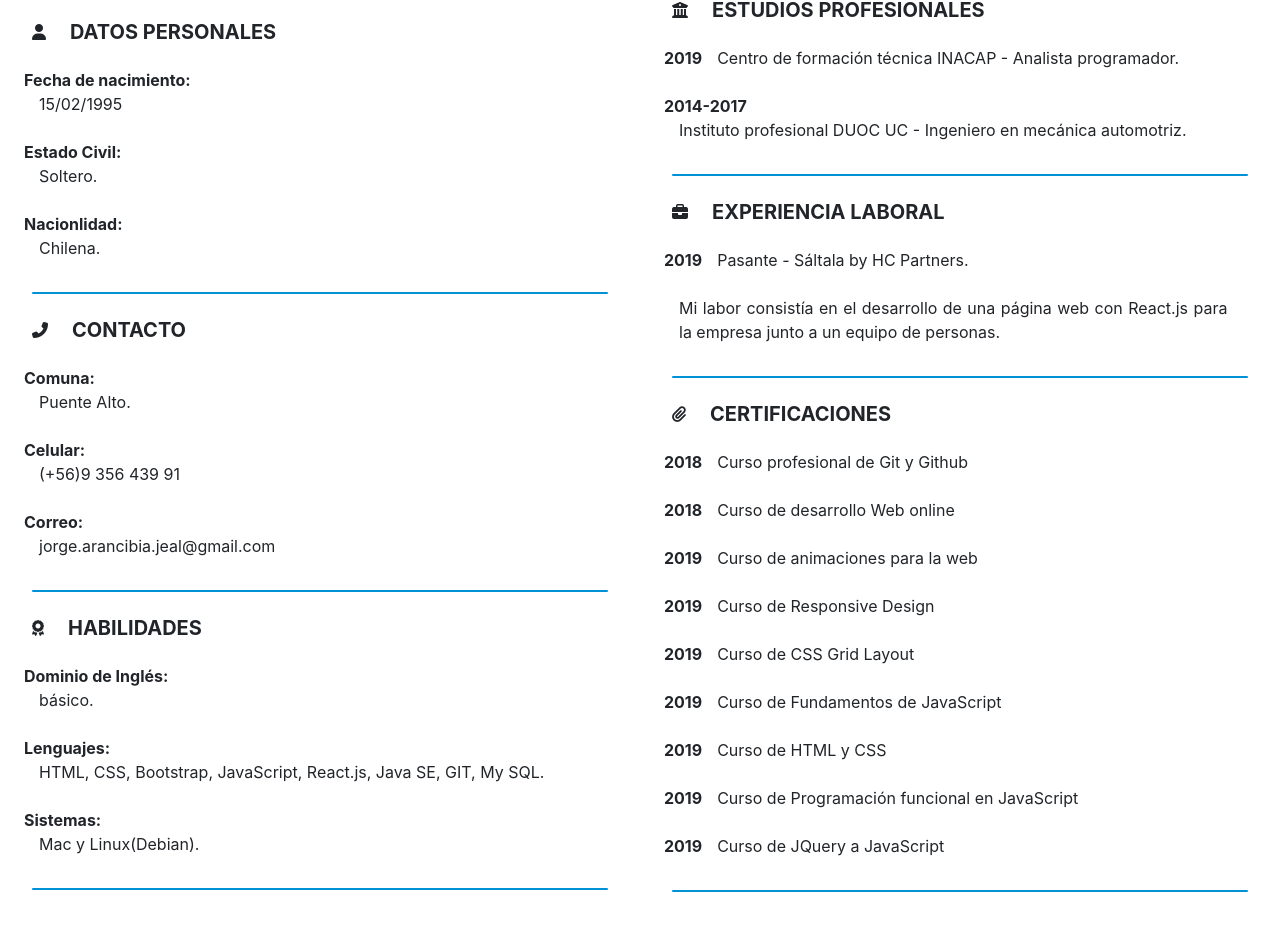
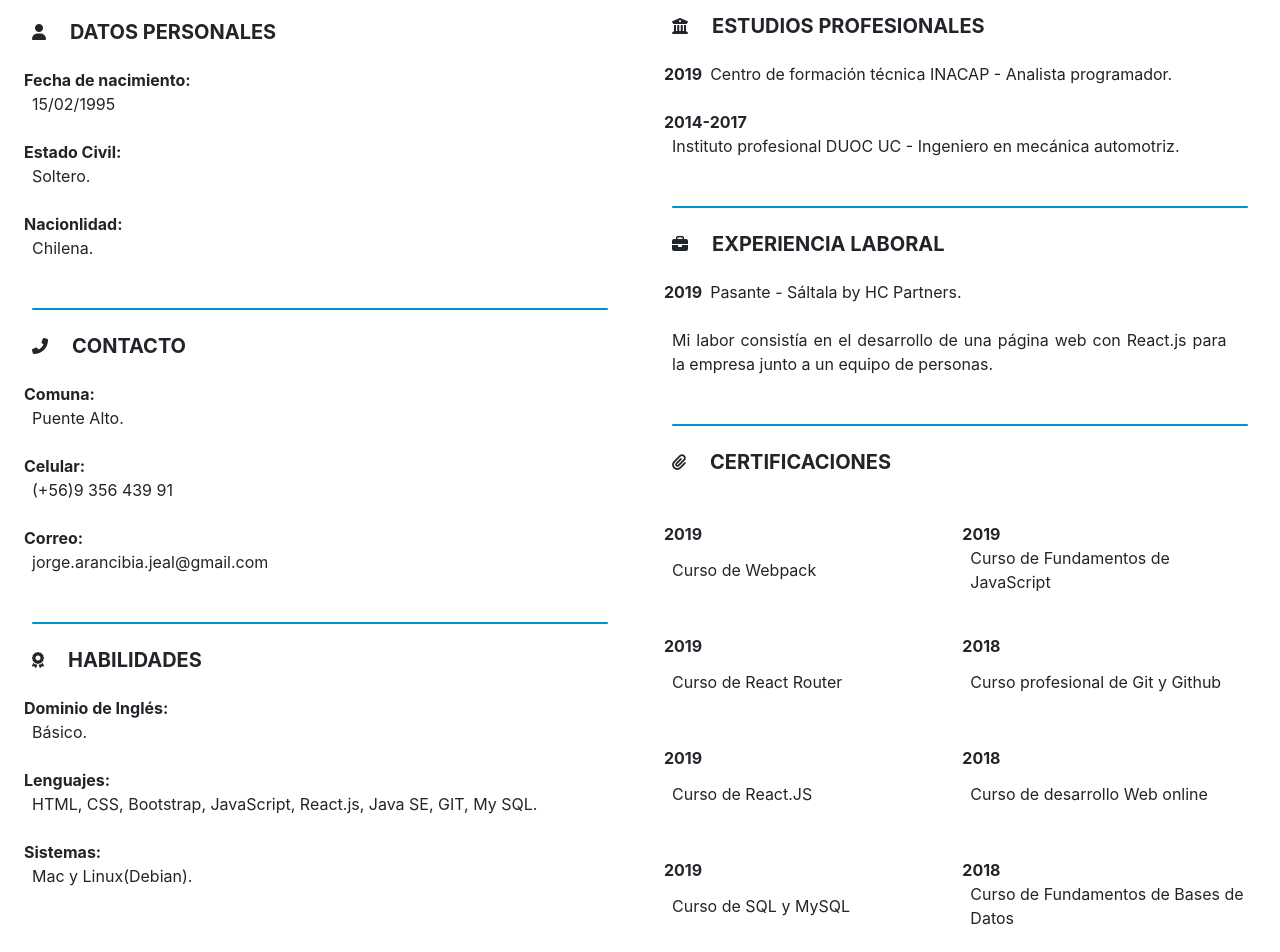
Before and after one commit to JorgeArancibia1/CV, a React app: page / in a window 1280 px wide. Shown: the part 268-1220 px from the top of the page. Before the commit the page ends 1184 px from the top, so only its background shows below. Built offline with nearby package versions, Linux system fonts and the light colour scheme.

Commit message:
mala idea funcionando

```diff
--- a/src/components/Certifications.js
+++ b/src/components/Certifications.js
@@ -1,11 +1,12 @@
 import React from 'react';
-import Model from './Model';
+import CertificationsModel from './CertificationsModel';
 
 const Certifications = props => {
   return (
-    <>
-      <Model {...props.data.info[6]}  />
-    </>
+    <div className="d-flex flex-sm-nowrap flex-md-nowrap flex-lg-nowrap certificationBox">
+      <CertificationsModel {...props.data.info[6]}/>
+      <CertificationsModel {...props.data.info[7]} space />
+    </div>
   )
 }
 
--- /dev/null
+++ b/src/components/CertificationsModel.js
@@ -0,0 +1,30 @@
+import React from 'react'
+
+const CertificationsModel = (props) => {
+  return (
+    <article className="d-flex flex-wrap">
+      <section className="d-flex flex-wrap">
+        <span className="ml-4 pl-2">
+          <i className={props.icon} />
+        </span>
+        {
+          !props.space? <h5 className="ml-4 font-weight-bold">{props.title}</h5>
+          : <h5 className="ml-4 mt-4">{props.title}</h5>
+        }
+      </section>
+
+      <section className="flex-wrap d-flex min articleBox mt-4">
+        {props.items.map((dat, index) =>
+          (
+            <dl className="d-flex ml-3 pl-2 mt-3 row box" key={index}>
+              <dt>{dat.item}</dt>
+              <dd className="col-11 pl-2 pr-3">{dat.content}</dd>
+            </dl>
+          ))}
+      </section>
+    </article>
+  )
+}
+
+
+export default CertificationsModel;
--- a/src/components/Model.js
+++ b/src/components/Model.js
@@ -6,23 +6,24 @@ const Model = (props) => {
 
   return (
     <article className="mt-3">
-        <div className="d-flex">
-            <span className="ml-4 pl-2">
-              <i className={props.icon} />
-            </span>
-            <h5 className="ml-4 font-weight-bold">{props.title}</h5>
-        </div>
+      <section className="d-flex">
+        <span className="ml-4 pl-2">
+          <i className={props.icon} />
+        </span>
+        <h5 className="ml-4 font-weight-bold">{props.title}</h5>
+      </section>
 
-        <div>
-          { props.items.map( (dat, index) =>
+      <section className="overflow-hidden">
+        {props.items.map((dat, index) =>
           (
             <dl className="d-flex ml-3 pl-2 mt-3 row" key={index}>
               <dt>{dat.item}</dt>
-              <dd className="text-justify col-11">{dat.content}</dd>
+              <dd className="text-justify col-11 pl-2 pr-3">{dat.content}</dd>
             </dl>
           ))}
-        </div>
-      <div className="line mx-auto my-4"></div>
+      </section>
+      {!props.hidden && <div className="line mx-auto my-4"></div>}
+
     </article>
   )
 }
--- a/src/components/Skills.js
+++ b/src/components/Skills.js
@@ -4,7 +4,7 @@ import Model from './Model';
 const Skills = props => {
   return (
     <>
-      <Model { ...props.data.info[2] }  />
+      <Model { ...props.data.info[2] } hidden />
     </>
   )
 }
--- a/src/data.json
+++ b/src/data.json
@@ -45,7 +45,7 @@
       "items": [
         {
           "item": "Dominio de Inglés:",
-          "content": "básico."
+          "content": "Básico."
         },
         {
           "item": "Lenguajes:",
@@ -104,16 +104,28 @@
       "title": "CERTIFICACIONES",
       "items": [
         {
-          "item": "2018",
-          "content": "Curso profesional de Git y Github"
+          "item": "2019",
+          "content": "Curso de Webpack"
         },
         {
-          "item": "2018",
-          "content": "Curso de desarrollo Web online"
+          "item": "2019",
+          "content": "Curso de React Router"
+        },
+        {
+          "item": "2019",
+          "content": "Curso de React.JS"
+        },
+        {
+          "item": "2019",
+          "content": "Curso de SQL y MySQL"
         },
         {
           "item": "2019",
           "content": "Curso de animaciones para la web"
+        },
+        {
+          "item": "2019",
+          "content": "Curso de Bootstrap"
         },
         {
           "item":"2019",
@@ -125,7 +137,11 @@
         },
         {
           "item":"2019",
-          "content":"Curso de Fundamentos de JavaScript"
+          "content":"Curso de JQuery a JavaScript"
+        },
+        {
+          "item":"2019",
+          "content":"Curso de Programación funcional en JavaScript"
         },
         {
           "item":"2019",
@@ -133,11 +149,62 @@
         },
         {
           "item":"2019",
-          "content":"Curso de Programación funcional en JavaScript"
+          "content":"Curso de Fundamentos de JavaScript"
+        }
+      ]
+    },
+    {
+      "id": 8,
+      "icon": "",
+      "title": "",
+      "items": [
+        {
+          "item":"2019",
+          "content":"Curso de Fundamentos de JavaScript"
         },
         {
-          "item":"2019",
-          "content":"Curso de JQuery a JavaScript"
+          "item": "2018",
+          "content": "Curso profesional de Git y Github"
+        },
+        {
+          "item": "2018",
+          "content": "Curso de desarrollo Web online"
+        },
+        {
+          "item": "2018",
+          "content": "Curso de Fundamentos de Bases de Datos"
+        },
+        {
+          "item": "2018",
+          "content": "Curso de Algoritmos con C"
+        },
+        {
+          "item": "2018",
+          "content": "Curso de Java Avanzado SE"
+        },
+        {
+          "item": "2018",
+          "content": "Curso Básico de Java SE"
+        },
+        {
+          "item": "2018",
+          "content": "Fundamentos de Ingeniería de software"
+        },
+        {
+          "item": "2018",
+          "content": "Curso de redes de internet"
+        },
+        {
+          "item": "2018",
+          "content": "Introducción a Terminal y línea de comandos"
+        },
+        {
+          "item": "2018",
+          "content": "Curso gratis de programación Básica"
+        },
+        {
+          "item": "2018",
+          "content": "Curso de Fundamentos de Electricidad y Electrónica"
         }
       ]
     }
--- a/src/index.css
+++ b/src/index.css
@@ -22,12 +22,12 @@ article {
   border-radius: 150px;
 }
 
-.logo {
+/* .logo {
   display: flex;
   justify-content: center;
   align-items: center;
   height: 100vh;
-}
+} */
 
 .avatar-container{
   display: flex;
@@ -45,23 +45,28 @@ article {
   border: 1px solid #0093D3;
 }
 
-table td{
-  border: 0.1px solid red;
-  /* width: 100% */
+.box{
+  height: 80px;
 }
 
-table tr{
-  border: 1px solid green;
-  /* width: 100% */
+.min{
+  min-width: 280px;
 }
 
-table thead, tbody{
-  border: 1px solid blue;
-  /* width: 100% */
+.certificationBox{
+  flex-wrap: wrap;
 }
 
+.articleBox{
+  max-height: 450px;
+  overflow: scroll;
+}
 
-
+@media (min-width:443px) and (max-width: 575px){
+  .certificationBox{
+    flex-wrap: nowrap;
+  }
+}
 
 /* mx-auto */
 /* .centrar{
```
